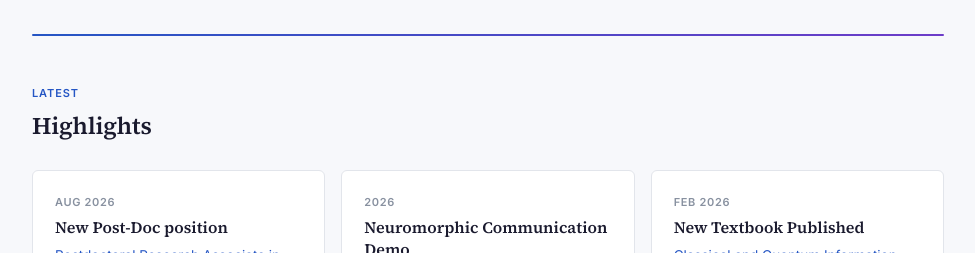
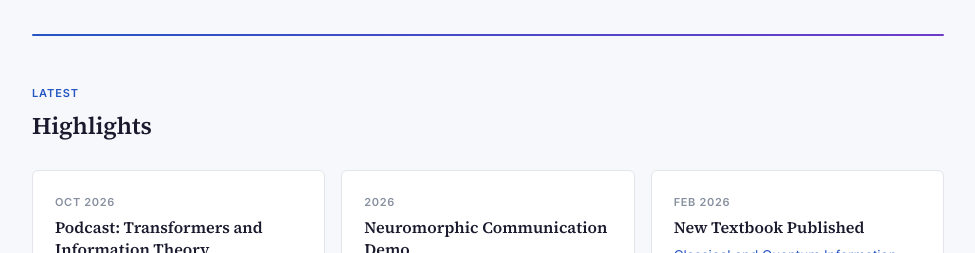
Before and after one commit to osimeone/osimeone.github.io, a plain HTML site: page index.html in a window 1280 px wide. Shown: the part 547-800 px from the top of the page, without its empty margins (152-1127 px from the left). Drawn offline with Linux system fonts and the light colour scheme.

Commit message:
Update index.html

```diff
--- a/index.html
+++ b/index.html
@@ -175,7 +175,7 @@ One Portsoken, London E1 8BT
 <section>
 <h2><span class="label">Latest</span>Highlights</h2>
 <div class="highlights">
-<div class="card"><div class="date">Aug 2026</div><h3>New Post-Doc position</h3><p><a href="https://www.jobs.ac.uk/job/DSQ889/postdoctoral-research-associate-in-reliable-neuromorphic-classical-and-quantum-ai">Postdoctoral Research Associate in Reliable Neuromorphic, Classical, and Quantum AI</a> at Northeastern University London.</p></div>
+<div class="card"><div class="date">Oct 2026</div><h3>Podcast: Transformers and Information Theory</h3><p>Guest on <em>Data &amp; AI: Parliamone sul serio</em> by Quantyca, with Francesco Gianferrari Pini, to discuss how Transformers work from an information-theory perspective (in Italian). Listen on <a href="https://www.youtube.com/watch?v=fYHViST2zCQ">YouTube</a> or <a href="https://open.spotify.com/episode/6txfv4KMVkrbGMnX7RhyKG">Spotify</a>.</p></div>
 <div class="card"><div class="date">2026</div><h3>Neuromorphic Communication Demo</h3><p>Interactive <a href="https://spikingj.github.io/neuromorphic-wireless-communications/">neuromorphic wireless communications demo</a> — explore event-driven semantic communication in the browser.</p></div>
 <div class="card"><div class="date">Feb 2026</div><h3>New Textbook Published</h3><p><a href="https://www.cambridge.org/gg/universitypress/subjects/engineering/communications-and-signal-processing/classical-and-quantum-information-theory-uncertainty-information-and-correlation?format=HB&isbn=9781009579520">Classical and Quantum Information Theory</a> published by Cambridge University Press.</p></div>
 <div class="card"><div class="date">Jun 2025</div><h3>ERC Advanced Grant</h3><p>Awarded an <a href="https://www.kcl.ac.uk/news/kings-researchers-awarded-prestigious-european-research-council-advanced-grants">ERC Advanced Grant</a> for the project CONTRACT.</p></div>
```
